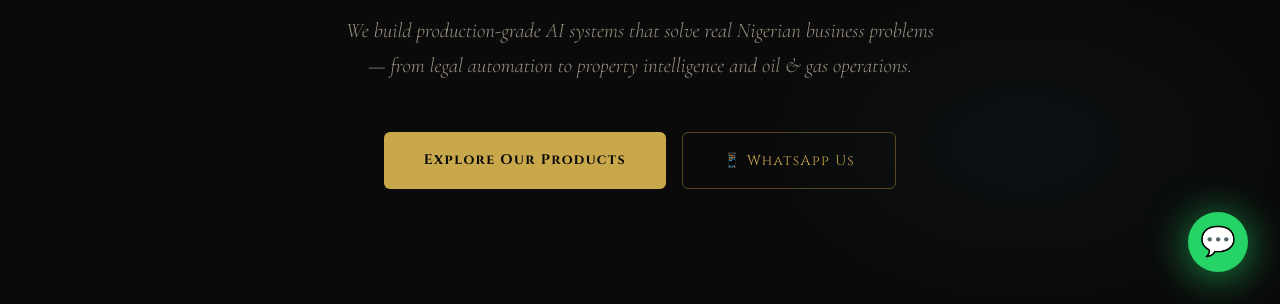
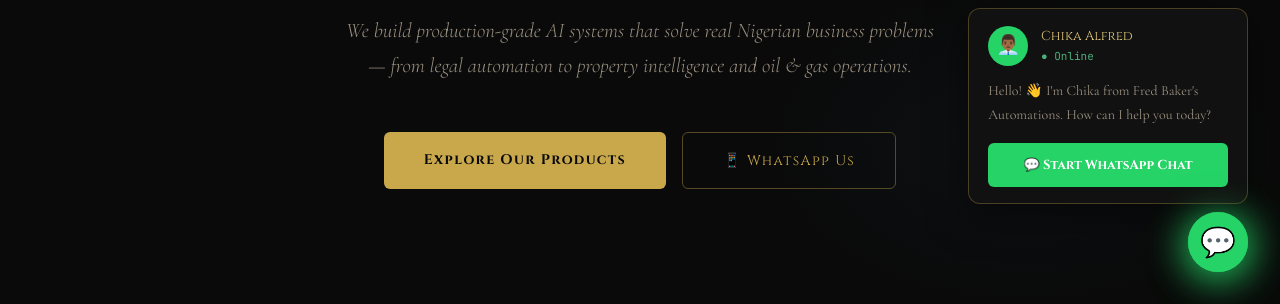
Before and after one commit to chikaalfrednweke-ai/-ai-architect-portfolio, a plain HTML site: page landing-page/index.html in a window 1280 px wide. Shown: the part 496-800 px from the top of the page. Drawn offline with nearby package versions, Linux system fonts and the light colour scheme.

Commit message:
feat: SEO meta tags + WhatsApp chat widget added

```diff
--- a/landing-page/index.html
+++ b/landing-page/index.html
@@ -625,6 +625,26 @@ footer {
   footer { padding: 2rem 1.5rem; }
 }
 </style>
+<!-- SEO Meta Tags -->
+<meta name="description" content="Fred Baker's Automations — Nigeria's leading AI automation company. AI solutions for law firms (LexAI), real estate (EstateIQ), and oil & gas (OpsGuard). Based in Abuja, Nigeria.">
+<meta name="keywords" content="AI Nigeria, LexAI, EstateIQ, OpsGuard, Nigerian law AI, real estate AI Nigeria, oil gas AI Nigeria, Abuja AI company, Fred Baker's Automations">
+<meta name="author" content="Chika Alfred, Fred Baker's Automations">
+<meta name="robots" content="index, follow">
+
+<!-- Open Graph for WhatsApp/LinkedIn sharing -->
+<meta property="og:title" content="Fred Baker's Automations — Nigeria's Leading AI Company">
+<meta property="og:description" content="AI solutions for Nigerian law firms, real estate, and oil & gas. Try LexAI, EstateIQ, and OpsGuard FREE today.">
+<meta property="og:url" content="https://fredbakersautomations.com.ng">
+<meta property="og:type" content="website">
+<meta property="og:locale" content="en_NG">
+
+<!-- Twitter Card -->
+<meta name="twitter:card" content="summary_large_image">
+<meta name="twitter:title" content="Fred Baker's Automations — Nigeria's Leading AI Company">
+<meta name="twitter:description" content="AI solutions for Nigerian businesses. LexAI, EstateIQ, OpsGuard. Based in Abuja.">
+
+<!-- Canonical URL -->
+<link rel="canonical" href="https://fredbakersautomations.com.ng">
 </head>
 <body>
 
@@ -950,6 +970,81 @@ document.querySelectorAll('.product-card, .why-card, .step, .sector-card').forEa
   observer.observe(el);
 });
 </script>
+<!-- WhatsApp Chat Widget -->
+<div id="whatsapp-widget" style="
+  position: fixed;
+  bottom: 2rem;
+  right: 2rem;
+  z-index: 9999;
+  display: flex;
+  flex-direction: column;
+  align-items: flex-end;
+  gap: 0.5rem;
+">
+  <div id="chat-bubble" style="
+    background: #111111;
+    border: 1px solid rgba(201,168,76,0.3);
+    border-radius: 12px;
+    padding: 1rem 1.2rem;
+    max-width: 280px;
+    display: none;
+    box-shadow: 0 10px 40px rgba(0,0,0,0.5);
+  ">
+    <div style="display:flex;align-items:center;gap:0.8rem;margin-bottom:0.8rem;">
+      <div style="width:40px;height:40px;background:#25D366;border-radius:50%;display:flex;align-items:center;justify-content:center;font-size:1.2rem;">👨🏾‍💼</div>
+      <div>
+        <div style="font-family:'Cinzel',serif;font-size:13px;color:#E2C97E;">Chika Alfred</div>
+        <div style="font-size:11px;color:#4CAF7A;font-family:'JetBrains Mono',monospace;">● Online</div>
+      </div>
+    </div>
+    <p style="font-size:14px;color:#9A9080;margin-bottom:1rem;font-family:'Cormorant Garamond',serif;">
+      Hello! 👋 I'm Chika from Fred Baker's Automations. How can I help you today?
+    </p>
+    <a href="https://wa.me/2348086632976?text=Hello%20Chika%2C%20I%20visited%20fredbakersautomations.com.ng%20and%20I%27m%20interested%20in%20your%20AI%20products."
+       target="_blank"
+       style="
+         display:block;
+         background:#25D366;
+         color:white;
+         text-align:center;
+         padding:0.7rem;
+         border-radius:6px;
+         text-decoration:none;
+         font-family:'Cinzel',serif;
+         font-size:13px;
+         font-weight:700;
+       ">
+      💬 Start WhatsApp Chat
+    </a>
+  </div>
+
+  <button onclick="toggleChat()" style="
+    background: #25D366;
+    border: none;
+    width: 60px;
+    height: 60px;
+    border-radius: 50%;
+    font-size: 1.8rem;
+    cursor: pointer;
+    box-shadow: 0 4px 20px rgba(37,211,102,0.4);
+    display: flex;
+    align-items: center;
+    justify-content: center;
+    animation: pulse 2s infinite;
+  ">💬</button>
+</div>
+
+<script>
+function toggleChat() {
+  const bubble = document.getElementById('chat-bubble');
+  bubble.style.display = bubble.style.display === 'none' ? 'block' : 'none';
+}
+
+// Show chat bubble after 3 seconds
+setTimeout(() => {
+  document.getElementById('chat-bubble').style.display = 'block';
+}, 3000);
+</script>
 
 </body>
 </html>
```
